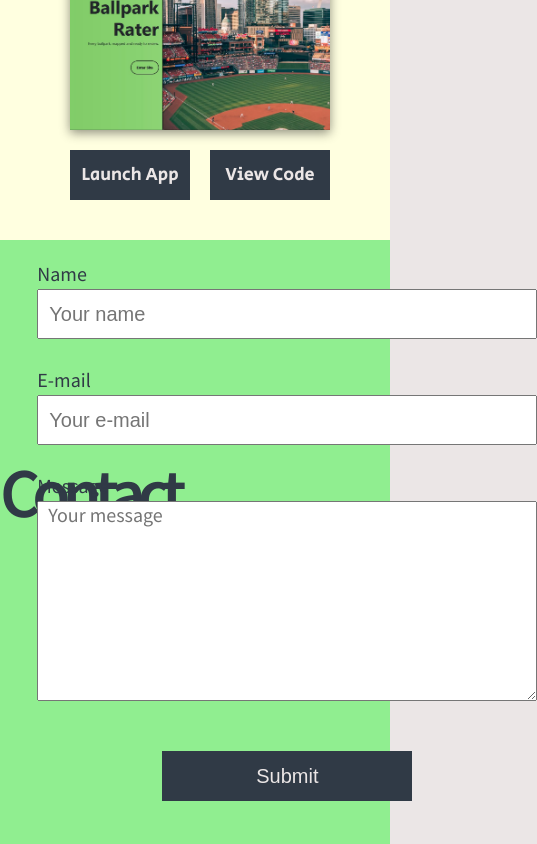
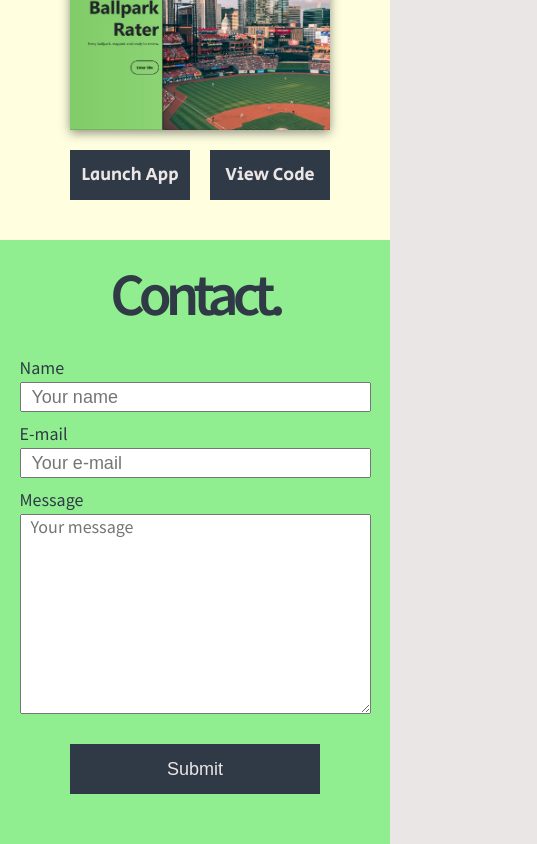
Before and after one commit to krause-matt/mattkrause-portfolio, a React (Create React App) app: page / in a window 390 px wide. Shown: the part 1652-2496 px from the top of the page, 537 px wide, since content can reach past the window. Built offline with nearby package versions, Linux system fonts and the light colour scheme.

Commit message:
Responsiveness added for contact component

```diff
--- a/src/components/contact.scss
+++ b/src/components/contact.scss
@@ -7,6 +7,10 @@
   display: flex;
   justify-content: center;
   align-items: center;
+
+  @include screen-large {
+    flex-direction: column;
+  }
 
   .title {
     flex: 1;
@@ -20,6 +24,24 @@
     letter-spacing: -0.8rem;
     color: $charcoal;
     margin-bottom: 10rem;
+
+    @include screen-large {
+      margin-bottom: 0;
+      font-size: 5rem;
+      letter-spacing: -0.6rem;
+
+      &:nth-of-type(3) {
+        display: none;
+      }
+    }
+
+    @include screen-xlarge {
+      font-size: 6rem;
+    }
+
+    @include screen-small {
+      font-size: 4rem;
+    }
   }
 
   form {
@@ -51,6 +73,12 @@
         height: 5rem;
         font-size: 2rem;
         color: $charcoal;
+
+        @include screen-large {
+          font-size: 1.8rem;
+          height: 3rem;
+          width: MIN(90vw, 50rem);
+        }
       }
 
       input {
@@ -70,6 +98,12 @@
         margin-top: 0.3rem;
         padding: 0 1rem;
 
+        @include screen-large {
+          font-size: 1.8rem;
+          width: MIN(90vw, 50rem);
+        }
+
+
         &:focus {
           outline: none;
         }
@@ -81,11 +115,16 @@
         padding: 1rem;
         height: 5rem;
         width: 25rem;
-        //border-radius: 10% / 50%;
         font-size: 2rem;
         background-color: $charcoal;
         color: $platinum;
         cursor: pointer;
+
+        @include screen-large {
+          margin-top: 3rem;
+          font-size: 1.8rem;
+          width: MIN(90vw, 25rem);
+        }
 
         &:hover {
           background-color: $pale-cerulean;
--- a/src/components/projects.scss
+++ b/src/components/projects.scss
@@ -34,6 +34,10 @@
           font-weight: 600;
           letter-spacing: -0.6rem;
           color: $charcoal;
+        }
+
+        @include screen-small {
+          font-size: 4rem;
         }
       }
 
@@ -113,6 +117,10 @@
           margin-left: 1rem;
         }
 
+        @include screen-medium {
+          transform: translate(1rem, -3rem);
+        }
+
         @include screen-sixhundred {
           transform: translateY(-3rem);
         }
@@ -174,7 +182,7 @@
 
           @include screen-medium {
             display: flex;
-            flex-direction: column;
+            //flex-direction: column;
             margin-top: 1rem;
           }
 
```
